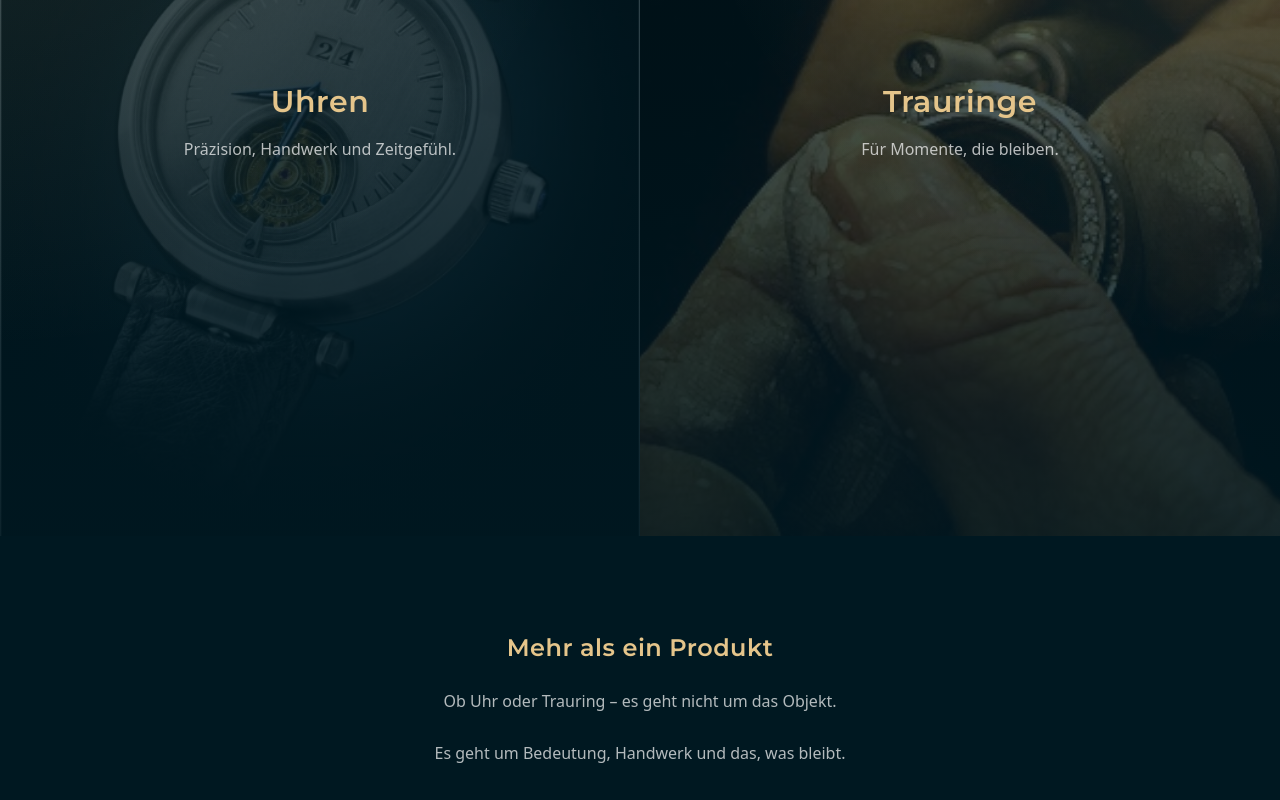
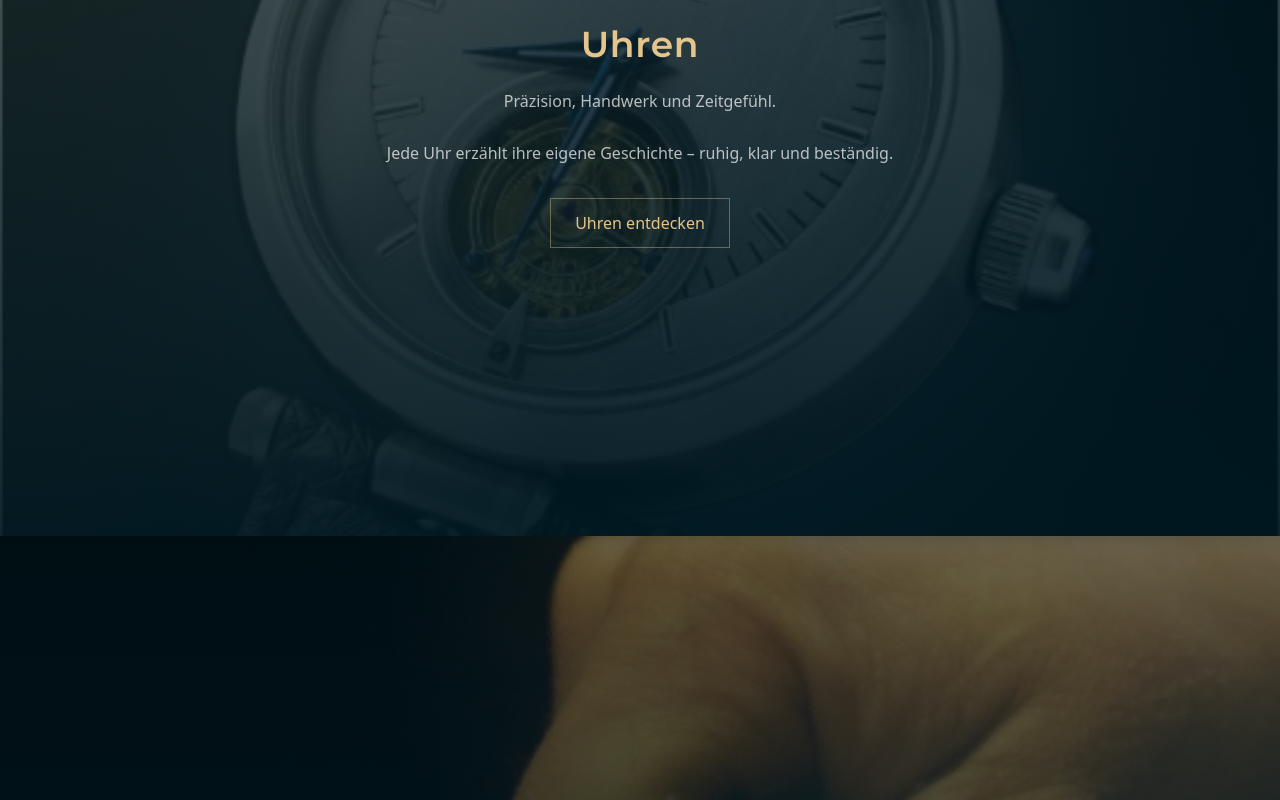
Before and after one commit to Jamoko112026/Jamoko-v1, a React (Vite) app: page /uli-glaser in a window 1280 px wide. Shown: the part 1160-1960 px from the top of the page. Built offline with nearby package versions, Linux system fonts and the light colour scheme.

Commit message:
Uli Demo – ruhiger Flow (kein Split, untereinander)

```diff
--- a/src/pages/UliGlaserDemo.tsx
+++ b/src/pages/UliGlaserDemo.tsx
@@ -1,20 +1,19 @@
 export default function UliGlaserDemo() {
   return (
-    <main className="bg-[#001821] text-white min-h-screen">
+    <main className="bg-[#001821] text-white">
 
       {/* HERO – UHR */}
       <section
-        className="h-screen flex flex-col justify-center items-center text-center px-6 relative overflow-hidden bg-[#001821]"
+        className="h-screen flex flex-col justify-center items-center text-center px-6 relative overflow-hidden"
         style={{
           backgroundImage: "linear-gradient(rgba(0,24,33,0.65), rgba(0,24,33,0.92)), url('/uli-watch.jpg')",
           backgroundSize: "cover",
-          backgroundPosition: "center 30%",
-          backgroundRepeat: "no-repeat"
+          backgroundPosition: "center 30%"
         }}
       >
         <div className="absolute inset-0 bg-[radial-gradient(circle_at_top_left,rgba(229,197,139,0.15),transparent_60%)]" />
 
-        <div className="relative z-10">
+        <div className="relative z-10 max-w-xl">
           <h1 className="text-4xl md:text-6xl font-light mb-6">
             Zeit, die bleibt.
           </h1>
@@ -29,12 +28,9 @@ export default function UliGlaserDemo() {
         </div>
       </section>
 
-      {/* SPLIT – UHR vs TRAURINGE */}
-      <section className="grid md:grid-cols-2 min-h-screen">
-
-        {/* UHREN */}
-        <div
-          className="relative flex items-center justify-center text-center px-6"
+      {/* SECTION – UHREN */}
+      <section
+        className="min-h-screen flex items-center justify-center text-center px-6 relative"
         style={{
           backgroundImage: "linear-gradient(rgba(0,24,33,0.75), rgba(0,24,33,0.95)), url('/uli-watch.jpg')",
           backgroundSize: "cover",
@@ -43,20 +39,25 @@ export default function UliGlaserDemo() {
       >
         <div className="absolute inset-0 bg-[radial-gradient(circle_at_top_left,rgba(229,197,139,0.12),transparent_60%)]" />
 
-          <div className="relative z-10 max-w-md">
-            <h2 className="text-3xl mb-4 text-[#E5C58B]">
+        <div className="relative z-10 max-w-xl">
+          <h2 className="text-3xl md:text-4xl mb-6 text-[#E5C58B]">
             Uhren
           </h2>
 
-            <p className="text-white/70 mb-6">
-              Präzision, Handwerk und Zeitgefühl.
+          <p className="text-white/70 leading-relaxed mb-8">
+            Präzision, Handwerk und Zeitgefühl. <br /><br />
+            Jede Uhr erzählt ihre eigene Geschichte – ruhig, klar und beständig.
           </p>
+
+          <button className="px-6 py-3 border border-[#E5C58B]/40 text-[#E5C58B] hover:bg-[#E5C58B] hover:text-[#001821] transition">
+            Uhren entdecken
+          </button>
         </div>
-        </div>
+      </section>
 
-        {/* TRAURINGE */}
-        <div
-          className="relative flex items-center justify-center text-center px-6"
+      {/* SECTION – TRAURINGE */}
+      <section
+        className="min-h-screen flex items-center justify-center text-center px-6 relative"
         style={{
           backgroundImage: "linear-gradient(rgba(0,24,33,0.6), rgba(0,24,33,0.9)), url('/uli-rings.jpg')",
           backgroundSize: "cover",
@@ -65,28 +66,33 @@ export default function UliGlaserDemo() {
       >
         <div className="absolute inset-0 bg-[radial-gradient(circle_at_top_right,rgba(229,197,139,0.15),transparent_60%)]" />
 
-          <div className="relative z-10 max-w-md">
-            <h2 className="text-3xl mb-4 text-[#E5C58B]">
+        <div className="relative z-10 max-w-xl">
+          <h2 className="text-3xl md:text-4xl mb-6 text-[#E5C58B]">
             Trauringe
           </h2>
 
-            <p className="text-white/70 mb-6">
-              Für Momente, die bleiben.
+          <p className="text-white/70 leading-relaxed mb-8">
+            Für Momente, die bleiben. <br /><br />
+            Individuell gefertigt – für eine Verbindung, die sichtbar wird.
           </p>
+
+          <button className="px-6 py-3 border border-[#E5C58B]/40 text-[#E5C58B] hover:bg-[#E5C58B] hover:text-[#001821] transition">
+            Trauringe entdecken
+          </button>
         </div>
-        </div>
-
       </section>
 
-      {/* SECTION */}
+      {/* PHILOSOPHIE */}
       <section className="py-24 px-6 text-center max-w-2xl mx-auto">
         <h2 className="text-2xl mb-6 text-[#E5C58B]">
           Mehr als ein Produkt
         </h2>
 
         <p className="text-white/70 leading-relaxed">
-          Ob Uhr oder Trauring – es geht nicht um das Objekt. <br /><br />
-          Es geht um Bedeutung, Handwerk und das, was bleibt.
+          Es geht nicht um das Objekt. <br /><br />
+          Es geht um Bedeutung. <br />
+          Um Handwerk. <br />
+          Und um das, was bleibt.
         </p>
       </section>
 
```
Lines whose indentation alone changed are shown as unchanged.
